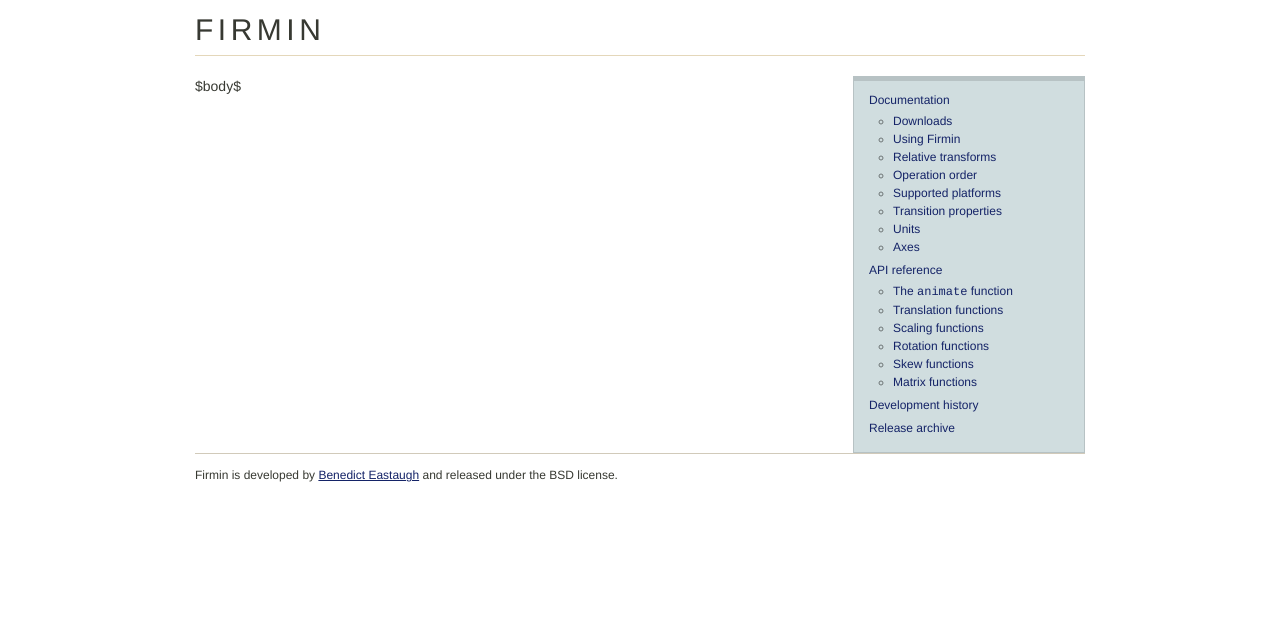
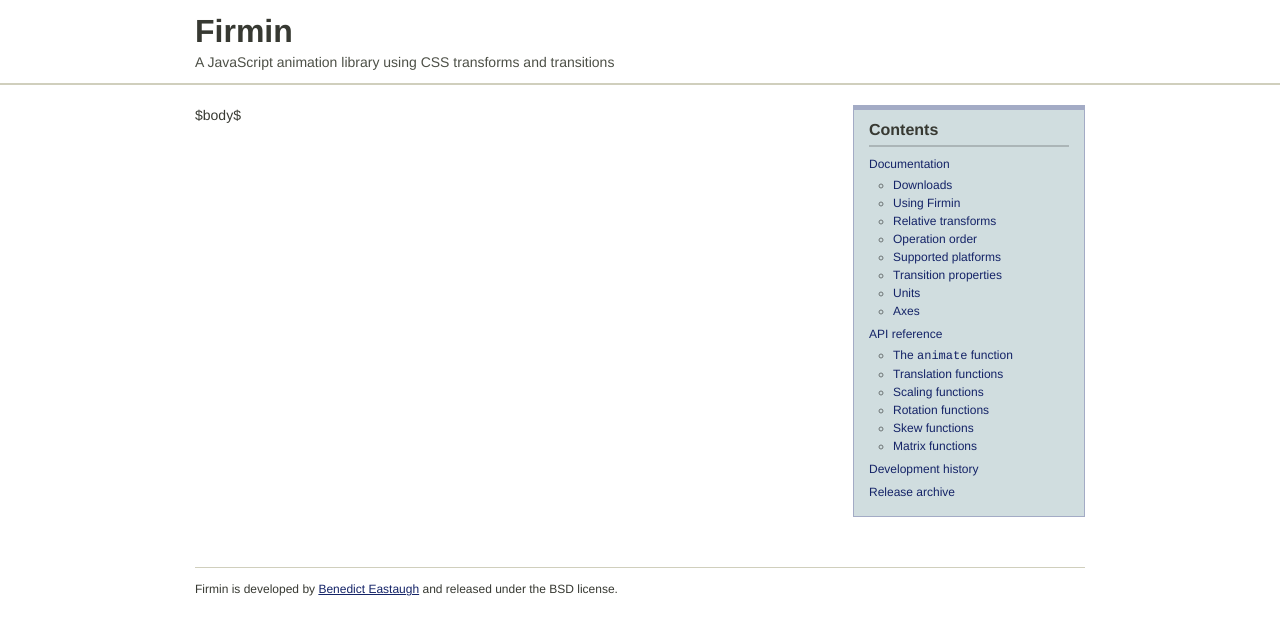
Before and after one commit to beastaugh/firmin, a plain HTML site: page site/templates/default.html in a window 1280 px wide. Drawn offline with Linux system fonts and the light colour scheme.

Commit message:
Improvements to the website styling.

```diff
--- a/site/css/docs.css
+++ b/site/css/docs.css
@@ -2,7 +2,7 @@ body {
     margin: 0;
     border: none;
     padding: 0;
-    min-width: 910px;
+    min-width: 950px;
     background: #fff;
     color: #373932;
     font-family: Helvetica, sans-serif;
@@ -11,27 +11,32 @@ body {
     overflow-y: scroll;
 }
 
-#wrapper {
+.wrapper {
     width: 890px;
     margin: 0 auto;
 }
 
+header {
+    border-bottom: 2px solid #D0CFBD;
+    margin-bottom: 20px;
+}
+
 #title {
-    padding: 15px 0 10px 0;
-    border-bottom: 1px solid #E4D7BA;
-    margin-bottom: 20px;
-    font-size: 30px;
+    border: none;
+    padding: 15px 0 5px 0;
+    font-size: 32px;
     line-height: 1;
-    font-weight: normal;
-    text-transform: uppercase;
-    letter-spacing: 0.15em;
 }
 
 #title a {
-    display: block;
     text-decoration: none;
     background: none;
     color: #373932;
+}
+
+#subtitle {
+    margin-bottom: 10px;
+    color: #4D5047;
 }
 
 h1, h2, h3 {
@@ -39,15 +44,17 @@ h1, h2, h3 {
     font-weight:bold;
 }
 
+h1, h2 {
+    border-bottom: 1px solid #E7C9A8;
+}
+
 h1 {
     font-size: 24px;
-    border-bottom: 1px solid #EEE7D3;
 }
 
 h2 {
     font-size:18px;
     margin-top:24px;
-    border-bottom: 1px solid #EEE7D3;
 }
 
 h3 {
@@ -128,7 +135,7 @@ sub {
     float: right;
     padding: 10px 15px;
     border-width: 5px 1px 1px;
-    border-color: #B7C2C4;
+    border-color: #A3ABC5;
     border-style: solid;
     background: #D0DDDF;
     font-size: 12px;
@@ -136,10 +143,12 @@ sub {
 }
 
 #toc h2 {
-    margin: 0 0 8px 0;
-    border-bottom: 1px solid #ccc;
-    padding: 0 0 3px 0;
+    margin: 2px 0 8px 0;
+    border-bottom: 2px solid #ABB5B7;
+    padding: 0 0 7px 0;
     font-size: 16px;
+    line-height: 1;
+    color: #373932;
 }
 
 #toc ul {
@@ -179,14 +188,19 @@ sub {
     text-decoration: underline;
 }
 
+#main {
+    overflow: auto;
+}
+
 #content {
     width: 600px;
     float: left;
 }
 
 #footer {
-    margin: 50px 0;
-    border-top: 1px solid #D1CABA;
+    margin-top: 50px;
+    margin-bottom: 50px;
+    border-top: 1px solid #D0CFBD;
     padding-top: 12px;
     clear: both;
     font-size: 12px;
--- a/site/templates/default.html
+++ b/site/templates/default.html
@@ -5,13 +5,20 @@
     <link rel="stylesheet" type="text/css" href="/css/docs.css">
 
 <!--tracking-->
-</head><body><div id="wrapper">
-    <header>
-        <h1 id="title"><a href="/">Firmin</a></h1>
+</head><body>
+    <header id="header">
+        <h1 id="title" class="wrapper"><a href="/">Firmin</a></h1>
+
+        <p id="subtitle" class="wrapper">
+            A JavaScript animation library using CSS
+            transforms and transitions
+        </p>
     </header>
 
-    <div id="main">
+    <div id="main" class="wrapper">
         <nav id="toc">
+            <h2>Contents</h2>
+
             <ul>
                 <li>
                     <p><a href="/">Documentation</a></p>
@@ -49,8 +56,8 @@
         </div>
     </div>
 
-    <p id="footer">
+    <p id="footer" class="wrapper">
         Firmin is developed by <a href="http://extralogical.net/">Benedict
         Eastaugh</a> and released under the BSD license.
     </p>
-</div><body></html>
+<body></html>
```
